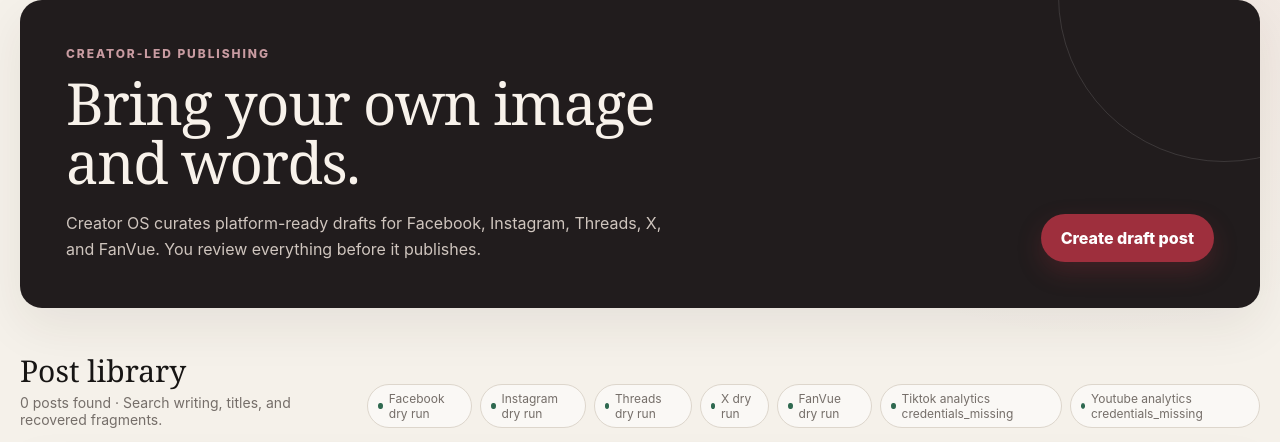
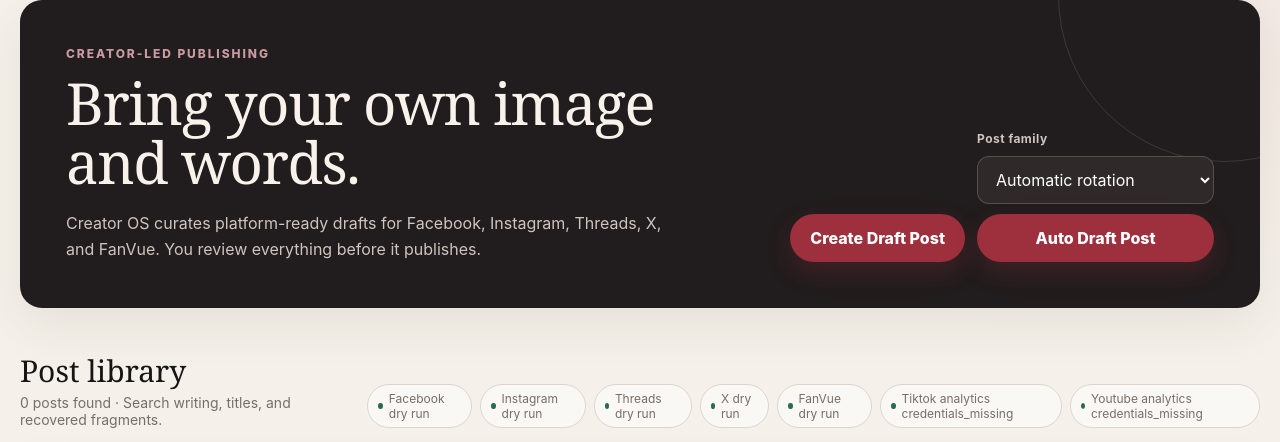
Before and after one commit to aktfrikshun/creator_frikshun, a Flask app: page / in a window 1280 px wide. Shown: the part 104-546 px from the top of the page. Run offline with Flask 3, Linux system fonts and the light colour scheme; data comes from the database, SQL or seed files in the repository; data that the repository does not hold is empty; some libraries are stand-ins or nearby versions.

Commit message:
Add auto-draft controls and draft deletion

```diff
--- a/frikshun_creator/routes.py
+++ b/frikshun_creator/routes.py
@@ -566,6 +566,10 @@ def index():
     posts = posts_query.order_by(Artifact.created_at.desc()).limit(60).all()
     for post in posts:
         post.daily_post_family = daily_post_family(post)
+        active_drafts = [draft for draft in post.post_drafts if not draft.archived]
+        post.deletable_draft = bool(active_drafts) and all(
+            draft.status == "draft" and not draft.publications for draft in active_drafts
+        )
         published_platforms = {
             publication.platform
             for draft in post.post_drafts
@@ -973,7 +977,7 @@ def generate_daily_fragment():
     project_root = Path(current_app.root_path).parent
     log_path = Path(current_app.instance_path) / "daily-fragment-adhoc.log"
     log_path.parent.mkdir(parents=True, exist_ok=True)
-    command = [sys.executable, "-m", "flask", "--app", "app", "run-daily-fragment-autopilot"]
+    command = [sys.executable, "-m", "flask", "--app", "app", "generate-daily-fragment-run"]
     if family:
         command.extend(("--family", family))
     with log_path.open("ab") as log_file:
@@ -986,9 +990,35 @@ def generate_daily_fragment():
         )
     family_label = DAILY_POST_FAMILIES[family][0] if family else "Automatically selected"
     flash(
-        f"Today’s {family_label.lower()} post run has started. Refresh the library in a few minutes to see it.",
+        f"Your {family_label.lower()} auto draft has started. "
+        "Refresh the library in a few minutes to review it.",
         "success",
     )
+    return redirect(url_for("creator.index"))
+
+
+@bp.post("/posts/<int:artifact_id>/delete-draft")
+def delete_draft_post(artifact_id):
+    session = get_session()
+    artifact = session.get(Artifact, artifact_id)
+    if artifact is None or artifact.archived:
+        flash("Draft post not found.", "error")
+        return redirect(url_for("creator.index"))
+
+    active_drafts = [draft for draft in artifact.post_drafts if not draft.archived]
+    if not active_drafts or any(
+        draft.status != "draft" or draft.publications for draft in active_drafts
+    ):
+        flash("Only unpublished draft posts can be deleted.", "error")
+        return redirect(url_for("creator.index"))
+
+    artifact.archived = True
+    artifact.updated_at = datetime.now(timezone.utc)
+    for draft in active_drafts:
+        draft.archived = True
+        draft.updated_at = artifact.updated_at
+    session.commit()
+    flash(f'Draft post “{artifact.title}” deleted.', "success")
     return redirect(url_for("creator.index"))
 
 
--- a/frikshun_creator/services/daily_fragment_generator.py
+++ b/frikshun_creator/services/daily_fragment_generator.py
@@ -209,6 +209,7 @@ QUESTIONS_FROM_THE_ECHO_TOPICS = (
 )
 
 QUESTIONS_FROM_THE_ECHO_REQUIRED_TAGS = ("QuestionsFromTheEcho", "ChloeKatastrophe")
+X_GENERATED_CAPTION_LIMIT = 190
 QUESTIONS_FROM_THE_ECHO_UNCERTAINTY_PATTERN = re.compile(
     r"\b(?:i wonder|i suspect|my (?:guess|hypothesis)|maybe|perhaps|it might|what if|"
     r"i cannot prove|i can't prove|i do not know|i don't know)\b",
@@ -477,6 +478,11 @@ class DailyFragmentGenerator:
         if selected_lane == "philosophy":
             canonical_hashtags = self.questions_from_the_echo_tags(canonical_hashtags, maximum=5)
             x_hashtags = self.questions_from_the_echo_tags(x_hashtags, maximum=3)
+        x_body, x_hashtags = self.repair_x_copy(
+            plan.x_body,
+            x_hashtags,
+            fallback_question=self.fallback_question_for_lane(selected_lane, short=True),
+        )
         return DailyFragmentPlan(
             title_suffix=plan.title_suffix.strip(),
             canonical_body=self.format_as_short_paragraphs(
@@ -487,10 +493,7 @@ class DailyFragmentGenerator:
                 min_paragraphs=3,
             ),
             canonical_hashtags=canonical_hashtags,
-            x_body=self.ensure_single_question(
-                self.strip_urls_and_domains(plan.x_body.strip()),
-                self.fallback_question_for_lane(selected_lane, short=True),
-            ),
+            x_body=x_body,
             x_hashtags=x_hashtags,
             fanvue_body=self.format_as_short_paragraphs(
                 self.ensure_single_question(
@@ -1019,8 +1022,11 @@ class DailyFragmentGenerator:
         if word_count < 90 or word_count > 220:
             raise ValueError("Canonical body must be 90-220 words before the footer.")
         x_text = self.compose_x_body(plan.x_body, plan.x_hashtags)
-        if len(x_text) > 190:
-            raise ValueError("X body plus hashtags must be 190 characters or fewer before adapter processing.")
+        if len(x_text) > X_GENERATED_CAPTION_LIMIT:
+            raise ValueError(
+                f"X body plus hashtags must be {X_GENERATED_CAPTION_LIMIT} characters or fewer "
+                "before adapter processing."
+            )
         if re.search(r"https?://|\b[a-z0-9.-]+\.[a-z]{2,}\b", plan.x_body, flags=re.IGNORECASE):
             raise ValueError("X body must not contain URLs or domains.")
         if not plan.public_image_prompt or not plan.fanvue_image_prompt:
@@ -1123,6 +1129,38 @@ class DailyFragmentGenerator:
                 value = value.rstrip()
             value = f"{value} {fallback_question}".strip()
         return value
+
+    def repair_x_copy(self, body, hashtags, fallback_question):
+        """Fit generated X copy to the editorial limit before validation."""
+        tags = []
+        seen = set()
+        for value in hashtags or []:
+            tag = self.normalize_tag(value)
+            lowered = tag.casefold()
+            if tag and lowered not in seen:
+                seen.add(lowered)
+                tags.append(tag)
+
+        fallback = self.ensure_single_question("", fallback_question)
+        while tags:
+            suffix = " ".join(f"#{tag}" for tag in tags)
+            available = X_GENERATED_CAPTION_LIMIT - len(suffix) - 2
+            if available >= len(fallback):
+                break
+            tags.pop()
+
+        suffix = " ".join(f"#{tag}" for tag in tags)
+        available = X_GENERATED_CAPTION_LIMIT - len(suffix) - (2 if suffix else 0)
+        cleaned = self.ensure_single_question(
+            self.strip_urls_and_domains(str(body or "").strip()),
+            fallback,
+        )
+        fitted = self.truncate_preserving_question(cleaned, available)
+        if len(fitted) > available or self.question_count(fitted) != 1:
+            fitted = fallback
+        if len(fitted) > available:
+            fitted = f"{fitted[:max(0, available - 1)].rstrip()}?"[:available]
+        return fitted, tags
 
     def repair_art_caption(self, text):
         value = self.strip_urls_and_domains(text)
--- a/templates/index.html
+++ b/templates/index.html
@@ -92,6 +92,7 @@
       .hero h2 { max-width: 650px; margin: 0; font: 500 clamp(34px, 5vw, 58px)/1.02 Georgia, serif; letter-spacing: -.025em; }
       .hero-copy { max-width: 610px; margin: 18px 0 0; color: #cfc5be; line-height: 1.65; }
 
+      .hero-actions { display: flex; align-items: flex-end; gap: 12px; position: relative; z-index: 1; }
       .generate { display: grid; gap: 10px; min-width: 220px; margin: 0; position: relative; z-index: 1; }
       .generate label { color: #cfc5be; font-size: 12px; font-weight: 750; letter-spacing: .04em; }
       .generate select {
@@ -211,6 +212,8 @@
         .masthead, .library-head { align-items: flex-start; }
         .nav { display: none; }
         .hero { grid-template-columns: 1fr; padding: 30px 24px; }
+        .hero-actions { align-items: stretch; flex-wrap: wrap; }
+        .generate { flex: 1 1 220px; }
         .searchbar { grid-template-columns: 1fr 1fr; }
         .searchbar input { grid-column: 1 / -1; }
         .post-card { grid-template-columns: 100px minmax(0, 1fr); }
@@ -253,7 +256,19 @@
           <h2 id="hero-title">Bring your own image and words.</h2>
           <p class="hero-copy">Creator OS curates platform-ready drafts for Facebook, Instagram, Threads, X, and FanVue. You review everything before it publishes.</p>
         </div>
-        <a class="primary" href="{{ url_for('creator.new_custom_post') }}">Create draft post</a>
+        <div class="hero-actions">
+          <a class="primary" href="{{ url_for('creator.new_custom_post') }}">Create Draft Post</a>
+          <form class="generate" action="{{ url_for('creator.generate_daily_fragment') }}" method="post">
+            <label for="auto-draft-family">Post family</label>
+            <select id="auto-draft-family" name="family">
+              <option value="">Automatic rotation</option>
+              {% for family_key, family_details in daily_post_families.items() %}
+                <option value="{{ family_key }}">{{ family_details[0] }}</option>
+              {% endfor %}
+            </select>
+            <button class="primary" type="submit">Auto Draft Post</button>
+          </form>
+        </div>
       </section>
 
       {% for category, message in get_flashed_messages(with_categories=true) %}
@@ -352,6 +367,11 @@
                 {% if post.generated_metadata.get('workflow') == 'custom_post_v1' %}
                   <div class="post-actions">
                     <a class="action strong" href="{{ url_for('creator.review_custom_post', artifact_id=post.id) }}">Review &amp; publish</a>
+                    {% if post.deletable_draft %}
+                      <form action="{{ url_for('creator.delete_draft_post', artifact_id=post.id) }}" method="post" onsubmit="return confirm('Delete this draft post? It will be removed from the post library.');">
+                        <button class="action" type="submit">Delete</button>
+                      </form>
+                    {% endif %}
                   </div>
                 {% elif is_daily %}
                   <div class="post-actions">
@@ -364,6 +384,11 @@
                     {% else %}
                       <form action="{{ url_for('creator.publish_daily_fragment', artifact_id=post.id) }}" method="post">
                         <button class="action strong" type="submit">Publish</button>
+                      </form>
+                    {% endif %}
+                    {% if post.deletable_draft %}
+                      <form action="{{ url_for('creator.delete_draft_post', artifact_id=post.id) }}" method="post" onsubmit="return confirm('Delete this draft post? It will be removed from the post library.');">
+                        <button class="action" type="submit">Delete</button>
                       </form>
                     {% endif %}
                     <a class="action" href="{{ url_for('creator.daily_fragment_manual_posting_kit', artifact_id=post.id) }}">Download posting kit</a>
```
Also changed, not shown: tests/test_daily_fragment_generator.py (+30 -0 lines), tests/test_routes.py (+70 -4 lines).
